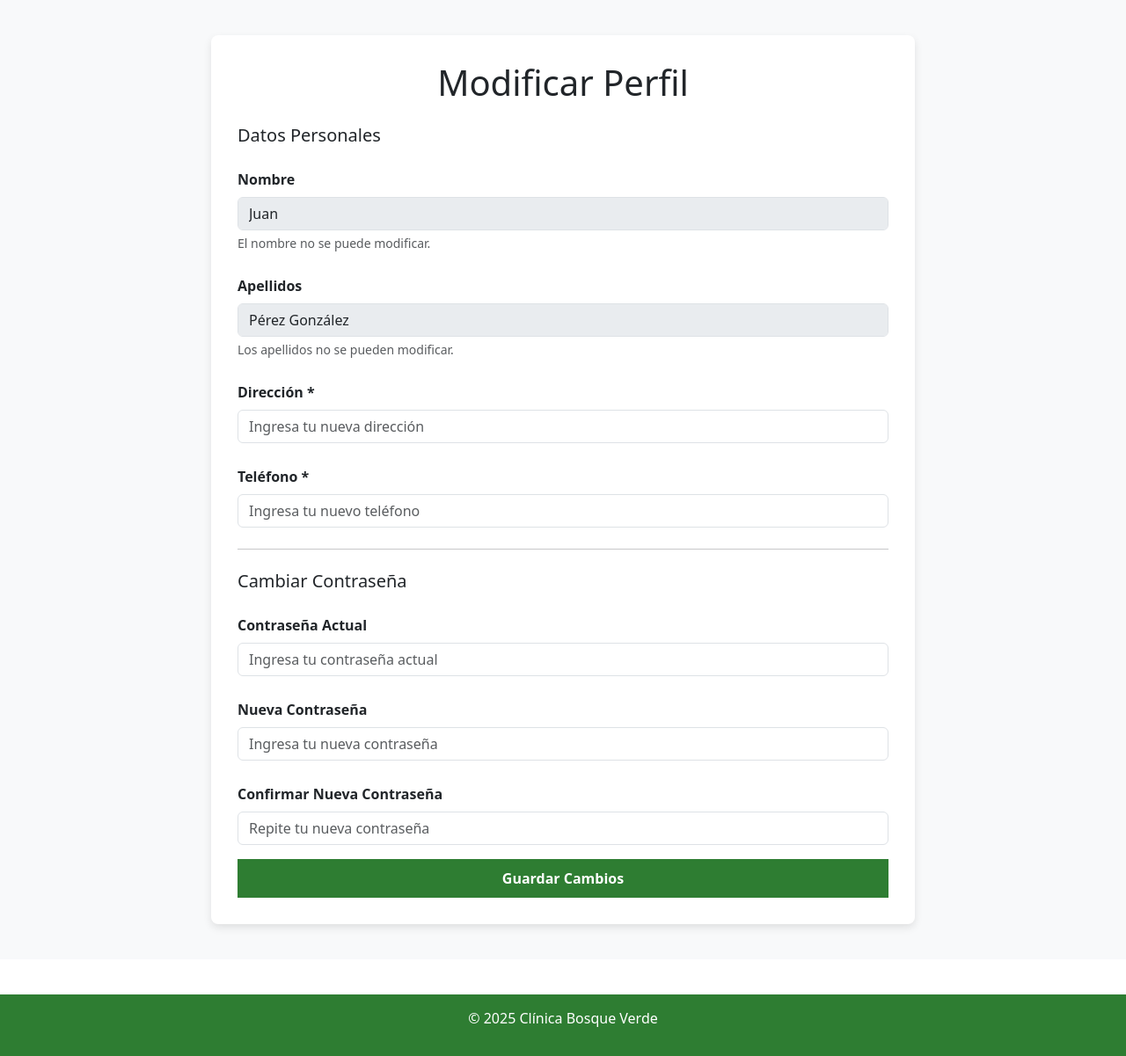
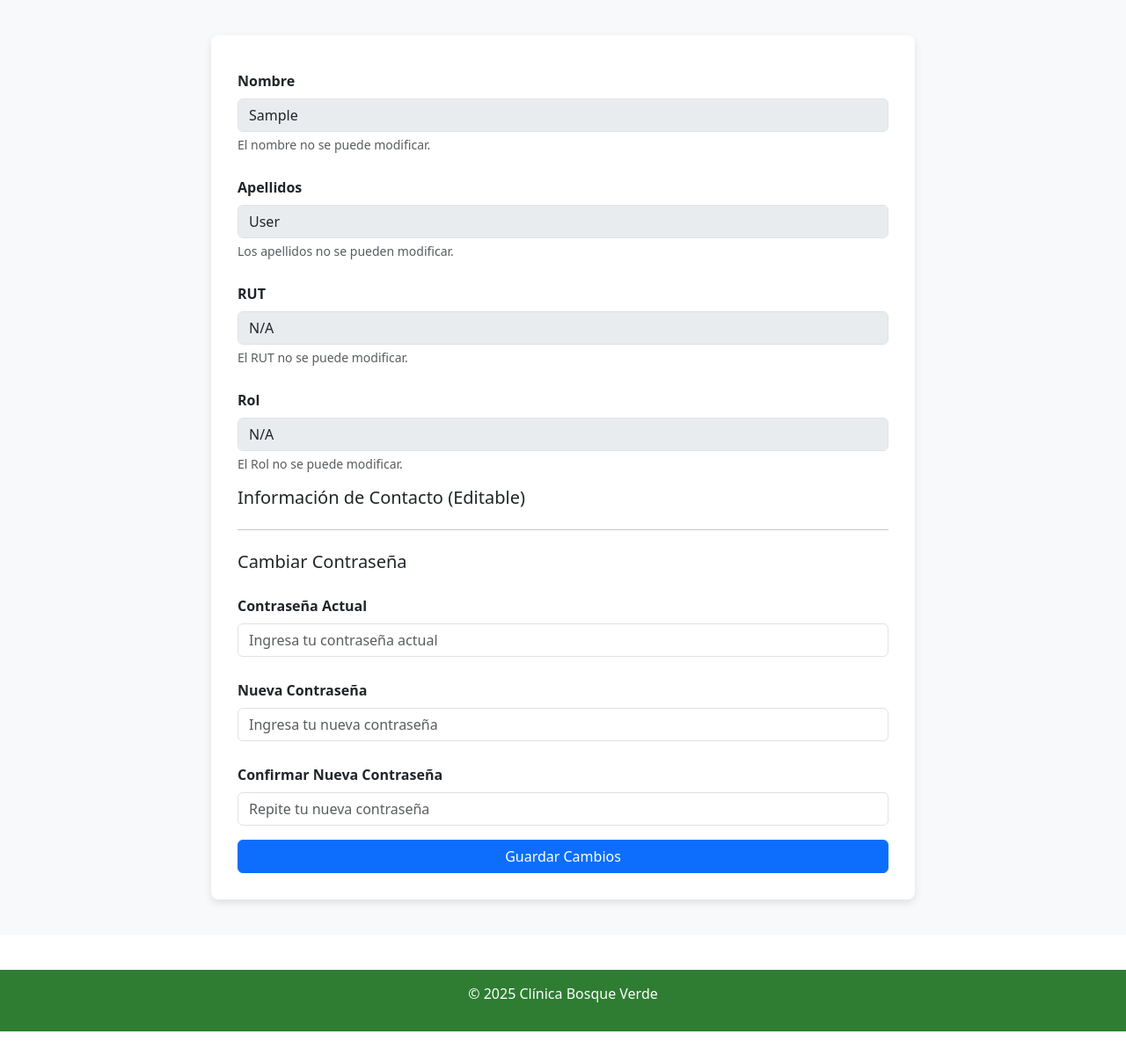
Before and after one commit to Immorningstaar/Clinica_web, a Django app: page /perfil/ in a window 1280 px wide. Shown: the part 170-1371 px from the top of the page at 88% size. After the commit the page ends 1343 px from the top, so only its background shows below. Run offline with Django 5.2, Linux system fonts and the light colour scheme; the visitor is signed in with stand-in values (Sample User, id 1); data that the repository does not hold is empty.

Commit message:
odificacion perfil, y template de registro actualizado

```diff
--- a/gestion/models.py
+++ b/gestion/models.py
@@ -20,7 +20,7 @@
 class Paciente(models.Model):
     usuario = models.OneToOneField(User, on_delete=models.CASCADE, primary_key=True)
     rut = models.CharField(max_length=20, unique=True)
-    fecha_nacimiento = models.DateField(null=True, blank=True)
+    fecha_nacimiento = models.DateField()
     direccion = models.CharField(max_length=200)
     celular = models.CharField(max_length=20)
 
@@ -31,7 +31,9 @@
 class Profesional(models.Model):
     usuario = models.OneToOneField(User, on_delete=models.CASCADE, primary_key=True)
     rut = models.CharField(max_length=20, unique=True)
-    especialidad = models.CharField(max_length=100, null=True, blank=True) # Ej: "Cardiología", "Odontología"
+    especialidad = models.CharField(max_length=100)
+    direccion = models.CharField(max_length=255, blank=True, null=True)
+    celular = models.CharField(max_length=20, blank=True, null=True)
 
     def __str__(self):
         return f"Dr(a). {self.usuario.first_name} {self.usuario.last_name} ({self.especialidad})"
--- a/gestion/views.py
+++ b/gestion/views.py
@@ -7,7 +7,8 @@
 from django.utils import timezone
 from django.contrib.auth.models import User
 from django.db import IntegrityError, transaction
-from django.contrib.auth import authenticate, login, logout
+from django.contrib.auth import authenticate, login, logout, update_session_auth_hash
+from django.db.models import ObjectDoesNotExist
 from django.urls import reverse
 import re
 import random
@@ -15,7 +16,7 @@
 
 # Modelos y Formularios
 from .models import Paciente, Profesional, Rol, PerfilUsuario, PasswordResetCode
-from .forms import UsuarioCrearForm, UsuarioEditarForm
+from .forms import UsuarioCrearForm, UsuarioEditarForm, PacientePerfilForm, ProfesionalPerfilForm
 from .decorators import admin_required
 
 
@@ -51,6 +52,7 @@
         confirm_password = request.POST.get('confirm-password')
         direccion = request.POST.get('direccion')
         telefono = request.POST.get('telefono')
+        fecha_nacimiento = request.POST.get('fecha_nacimiento')
         # Utilizamos 'rol' porque ese es el name del select en tu último HTML.
         tipo_usuario = request.POST.get('rol')
 
@@ -95,7 +97,8 @@
                     usuario=user,
                     rut=rut,
                     direccion=direccion,
-                    celular=telefono
+                    celular=telefono,
+                    fecha_nacimiento=fecha_nacimiento
                 )
                 rol_nombre = 'Paciente'
 
@@ -338,11 +341,97 @@
 
     return render(request, 'login.html')
 
-# SEG-02: Vistas de autenticación y páginas protegidas
+# Vistas de autenticación y páginas protegidas
 @login_required
 def perfil_page(request):
-    # Esta función SÓLO se ejecutará si el usuario está logueado.
-    return render(request, 'perfil.html')
+
+    # 1. Determinar el Rol y el Objeto de Perfil Específico
+    rol = 'N/A'
+    perfil_obj = None
+    perfil_form = None
+
+    try:
+        # A) Obtener el nombre del Rol y la Clase de Formulario correcta
+        rol = request.user.perfilusuario.rol.nombre
+
+        if rol.lower() == 'paciente':
+            perfil_obj = request.user.paciente
+            PerfilFormClass = PacientePerfilForm
+        elif rol.lower() == 'profesional':
+            perfil_obj = request.user.profesional
+            PerfilFormClass = ProfesionalPerfilForm
+        else:
+            # Manejar el caso de Administrador u otro rol sin perfil editable
+            messages.info(request, "Tu rol no tiene un perfil específico editable.")
+            context = { 'perfil_form': None, 'rol_fijo': rol, 'rut_fijo': 'N/A' }
+            return render(request, 'perfil.html', context)
+
+    except ObjectDoesNotExist:
+        messages.error(request, "Error de perfil: Tu cuenta no tiene un perfil asociado (Paciente o Profesional).")
+        context = { 'perfil_form': None, 'rol_fijo': rol, 'rut_fijo': 'N/A' }
+        return render(request, 'perfil.html', context)
+
+
+    # 2. Manejo de POST (Guardar Perfil y/o Cambiar Contraseña)
+    if request.method == 'POST':
+
+        # --- A. Edición de Perfil (Dirección, Teléfono, Fecha Nac.) ---
+        perfil_form = PerfilFormClass(request.POST, instance=perfil_obj)
+
+        if perfil_form.is_valid():
+            perfil_form.save()
+            messages.success(request, '¡Información de contacto actualizada con éxito!')
+        else:
+            messages.error(request, 'Error al actualizar el perfil. Revisa la Dirección y Teléfono.')
+
+
+        # --- B. Cambio de Contraseña (Utilizando tu función validar_contraseña) ---
+        current_password = request.POST.get('current-password')
+        new_password = request.POST.get('new-password')
+        confirm_password = request.POST.get('confirm-password')
+
+        # Solo procesamos si hay intento de cambio
+        if current_password or new_password or confirm_password:
+
+            if not request.user.check_password(current_password):
+                messages.error(request, 'La Contraseña Actual no es correcta.')
+            elif not new_password:
+                messages.error(request, 'La Nueva Contraseña no puede estar vacía.')
+            elif new_password != confirm_password:
+                messages.error(request, 'La Nueva Contraseña y la Confirmación no coinciden.')
+            else:
+                # La función validar_contraseña está definida y lista para usarse
+                errores_contraseña = validar_contraseña(new_password)
+
+                if errores_contraseña:
+                    for error in errores_contraseña:
+                        messages.error(request, f'Contraseña: {error}')
+                else:
+                    # ¡GUARDAR LA NUEVA CONTRASEÑA!
+                    request.user.set_password(new_password)
+                    request.user.save()
+
+                    # ESENCIAL: Mantenemos la sesión activa
+                    update_session_auth_hash(request, request.user)
+
+                    messages.success(request, '¡Contraseña cambiada con éxito!')
+
+        # Redirigir para evitar re-envío del formulario al refrescar
+        return redirect('perfil')
+
+    # 3. Manejo de GET (Mostrar el formulario por primera vez)
+    # Si la vista no entró en POST, creamos el formulario inicial
+    perfil_form = PerfilFormClass(instance=perfil_obj)
+
+    # --- 4. Preparar el Contexto Final ---
+    context = {
+        'perfil_form': perfil_form,
+        # RUT: El RUT está en el objeto específico (Paciente/Profesional)
+        'rut_fijo': perfil_obj.rut,
+        'rol_fijo': rol,
+    }
+
+    return render(request, 'perfil.html', context)
 
 # Vistas de navegación que no necesitan protección
 def index(request):
--- a/templates/perfil.html
+++ b/templates/perfil.html
@@ -43,34 +43,44 @@
 
     {% include 'includes/messages.html' %}
     <div class="profile-container">
-            <form id="perfilForm">
-                <h1 class="text-center mb-4">Modificar Perfil</h1>
-
-                <h5 class="mb-3">Datos Personales</h5>
+        <form id="perfilForm" method="POST">
+            {% csrf_token %}
 
             <div class="mb-3">
                 <label for="nombre" class="form-label">Nombre</label>
-                    <input type="text" class="form-control" id="nombre" value="Juan" disabled>
+                <input type="text" class="form-control" id="nombre" value="{{ user.first_name }}" disabled>
                 <div class="form-text">El nombre no se puede modificar.</div>
             </div>
 
             <div class="mb-3">
                 <label for="apellidos" class="form-label">Apellidos</label>
-                    <input type="text" class="form-control" id="apellidos" value="Pérez González" disabled>
+                <input type="text" class="form-control" id="apellidos" value="{{ user.last_name }}" disabled>
                 <div class="form-text">Los apellidos no se pueden modificar.</div>
             </div>
 
             <div class="mb-3">
-                    <label for="direccion" class="form-label">Dirección *</label>
-                    <input type="text" class="form-control" id="direccion" placeholder="Ingresa tu nueva dirección" required>
-                    <div class="error-message text-danger"></div>
+                <label for="rut" class="form-label">RUT</label>
+                <input type="text" class="form-control" id="rut" value="{{ rut_fijo }}" disabled>
+                <div class="form-text">El RUT no se puede modificar.</div>
             </div>
 
             <div class="mb-3">
-                    <label for="telefono" class="form-label">Teléfono *</label>
-                    <input type="tel" class="form-control" id="telefono" placeholder="Ingresa tu nuevo teléfono" required>
-                    <div class="error-message text-danger"></div>
+                <label for="rol" class="form-label">Rol</label>
+                <input type="text" class="form-control" id="rol" value="{{ rol_fijo }}" disabled>
+                <div class="form-text">El Rol no se puede modificar.</div>
             </div>
+
+            <h5 class="mb-3">Información de Contacto (Editable)</h5>
+
+            {% for field in perfil_form %}
+            <div class="mb-3">
+                <label for="{{ field.id_for_label }}" class="form-label">{{ field.label }} *</label>
+                {{ field }}
+                {% if field.errors %}
+                <div class="error-message text-danger">{{ field.errors }}</div>
+                {% endif %}
+            </div>
+            {% endfor %}
 
             <hr class="my-4">
 
@@ -78,24 +88,25 @@
 
             <div class="mb-3">
                 <label for="current-password" class="form-label">Contraseña Actual</label>
-                    <input type="password" class="form-control" id="current-password" placeholder="Ingresa tu contraseña actual">
-                    <div class="error-message text-danger"></div>
+                <input type="password" class="form-control" id="current-password" name="current-password"
+                    placeholder="Ingresa tu contraseña actual">
             </div>
 
             <div class="mb-3">
                 <label for="new-password" class="form-label">Nueva Contraseña</label>
-                    <input type="password" class="form-control" id="new-password" placeholder="Ingresa tu nueva contraseña">
-                    <div class="error-message text-danger"></div>
+                <input type="password" class="form-control" id="new-password" name="new-password"
+                    placeholder="Ingresa tu nueva contraseña">
             </div>
 
             <div class="mb-3">
                 <label for="confirm-password" class="form-label">Confirmar Nueva Contraseña</label>
-                    <input type="password" class="form-control" id="confirm-password" placeholder="Repite tu nueva contraseña">
-                    <div class="error-message text-danger"></div>
+                <input type="password" class="form-control" id="confirm-password" name="confirm-password"
+                    placeholder="Repite tu nueva contraseña">
             </div>
 
-                <button type="submit">Guardar Cambios</button>
+            <button type="submit" class="btn btn-primary">Guardar Cambios</button>
         </form>
+
     </div>
 
     <footer>
@@ -107,4 +118,5 @@
     <script src="{% static 'js/menu.js' %}"></script>
     <script src="{% static 'js/perfil.js' %}"></script>
 </body>
+
 </html>
```
Also changed, not shown: gestion/forms.py (+38 -1 lines), templates/registro.html (+13 -13 lines), gestion/migrations/0004_perfil.py (added), gestion/migrations/0005_profesional_celular_profesional_direccion_and_more.py (added). Lines whose indentation alone changed are shown as unchanged.
